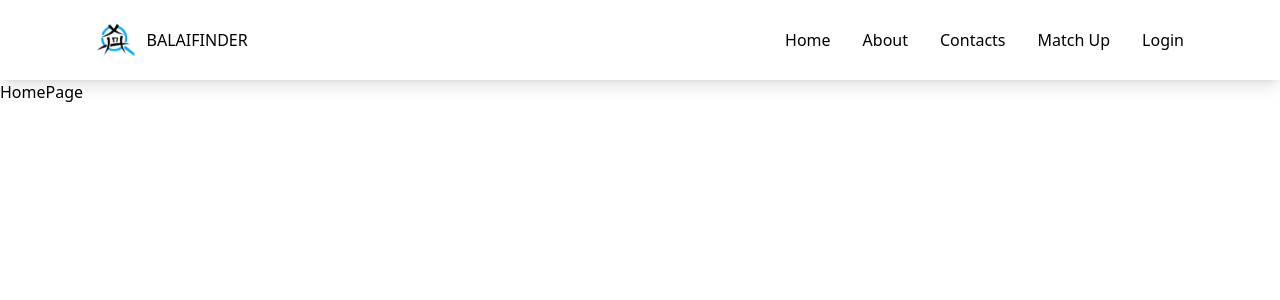
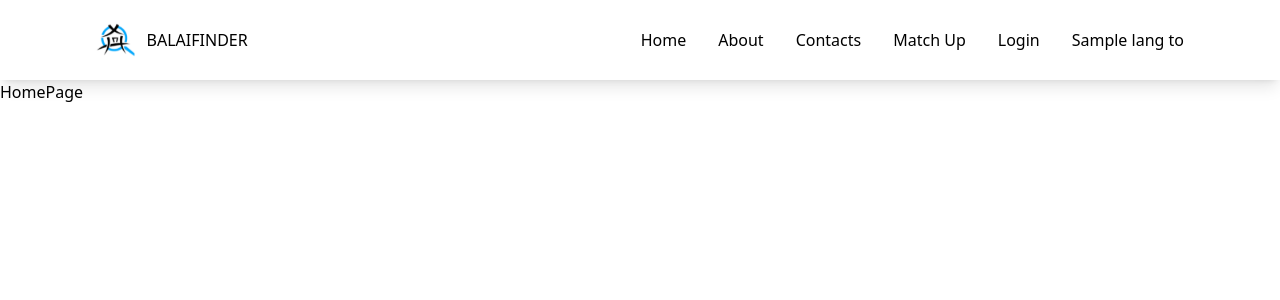
Before and after one commit to imcrysteeel/loginreactjs, a React (Vite) app: page / in a window 1280 px wide. Shown: the top 300 px of the page. Built offline with nearby package versions, Linux system fonts and the light colour scheme.

Commit message:
nag add ng isang link sa navbar

```diff
--- a/src/components/navigation-bar/index.jsx
+++ b/src/components/navigation-bar/index.jsx
@@ -16,6 +16,7 @@ const NavigationBar = () => {
             <Link to={"/contacts"}>Contacts</Link>
             <Link to={"/match-up"}>Match Up</Link>
             <Link to={"/auth/login"}>Login</Link>
+            <Link to={"/auth/login"}>Sample lang to</Link>
         </div>
     </nav>
   )
```
